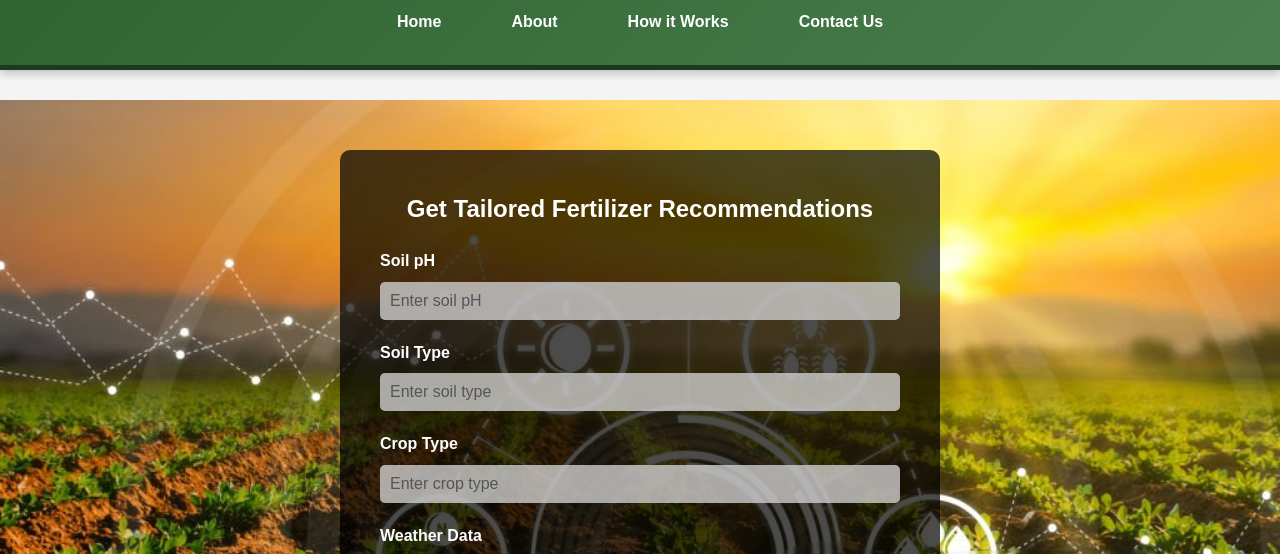
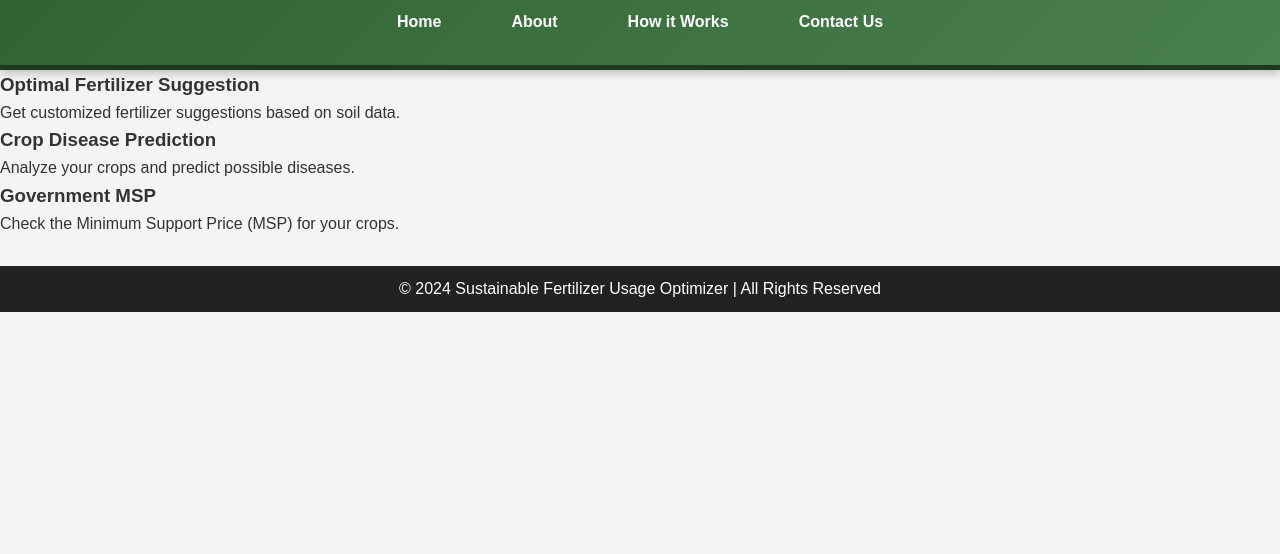
Before and after one commit to ADARSH4118/Optimal_Fertilizer_Recommendation, a plain HTML site: page index.html in a window 1280 px wide. Shown: the part 214-768 px from the top of the page. Drawn offline with Linux system fonts and the light colour scheme.

Commit message:
Update index.html
3 container added

```diff
--- a/index.html
+++ b/index.html
@@ -22,8 +22,26 @@
         </div>
     </header>
 
-    <main>
-        <section class="form-section">
+    <!-- New Section for the three containers -->
+    <section class="features-section">
+        <div class="container features">
+            <div class="feature-box" id="optimal-fertilizer" onclick="toggleForm('fertilizer-form')">
+                <h3>Optimal Fertilizer Suggestion</h3>
+                <p>Get customized fertilizer suggestions based on soil data.</p>
+            </div>
+            <div class="feature-box" onclick="location.href='#disease-prediction'">
+                <h3>Crop Disease Prediction</h3>
+                <p>Analyze your crops and predict possible diseases.</p>
+            </div>
+            <div class="feature-box" onclick="location.href='#msp'">
+                <h3>Government MSP</h3>
+                <p>Check the Minimum Support Price (MSP) for your crops.</p>
+            </div>
+        </div>
+    </section>
+
+    <!-- Form Section (Initially Hidden) -->
+    <section class="form-section" id="fertilizer-form" style="display:none;">
         <div class="container">
             <h2>Get Tailored Fertilizer Recommendations</h2>
             <form>
@@ -46,12 +64,23 @@
             </form>
         </div>
     </section>
-    </main>
 
     <footer>
         <div class="container">
             <p>&copy; 2024 Sustainable Fertilizer Usage Optimizer | All Rights Reserved</p>
         </div>
     </footer>
+
+    <script>
+        // Function to toggle the form display
+        function toggleForm(formId) {
+            const form = document.getElementById(formId);
+            if (form.style.display === "none") {
+                form.style.display = "block";
+            } else {
+                form.style.display = "none";
+            }
+        }
+    </script>
 </body>
 </html>
```
Lines whose indentation alone changed are shown as unchanged.
